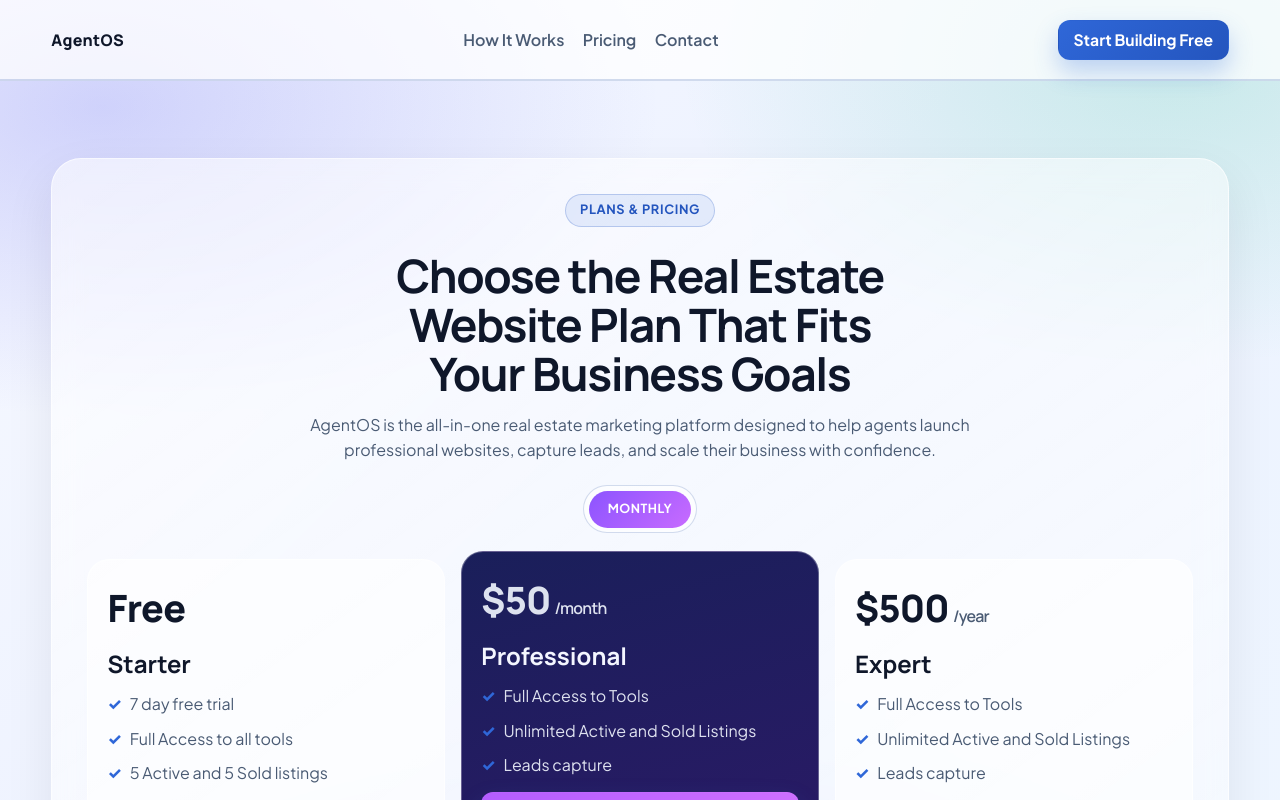
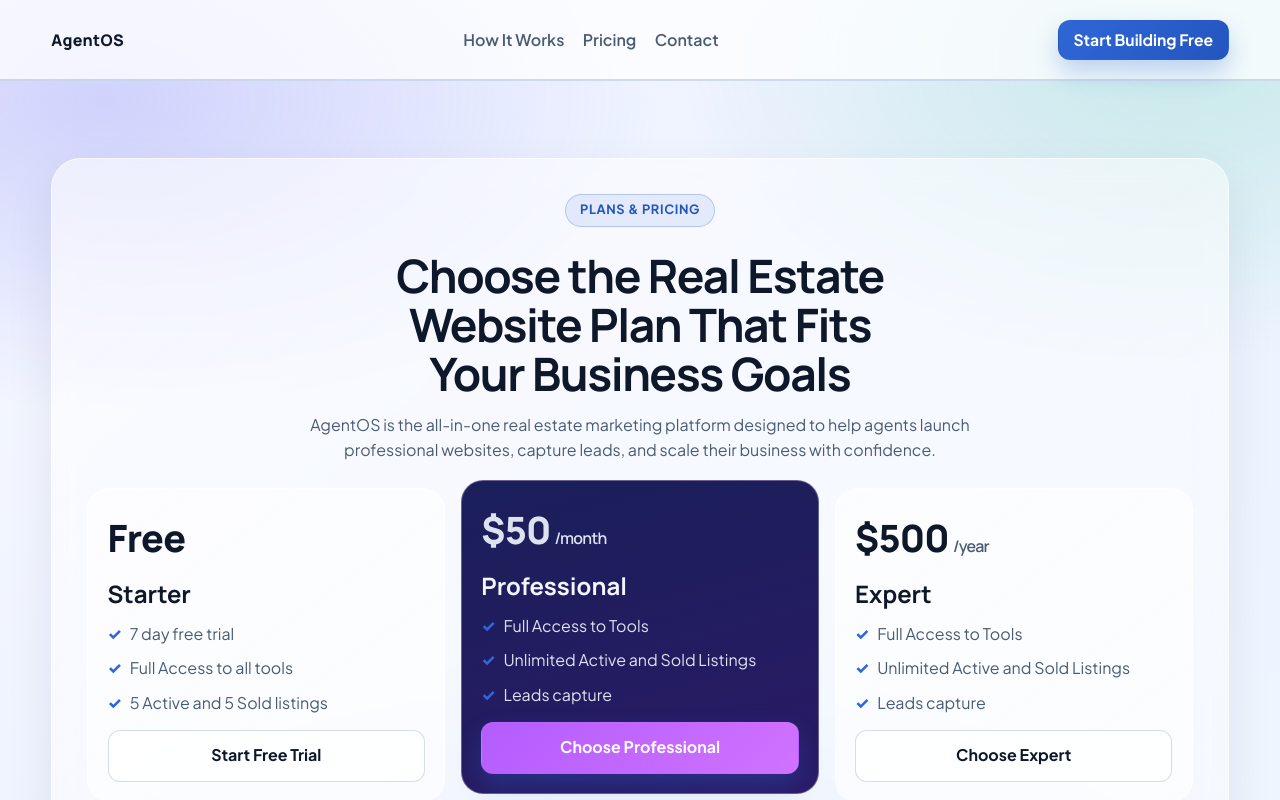
Before and after one commit to xSunnyyy/AgentOS, a Next.js app: page /pricing in a window 1280 px wide. Shown: the top 800 px of the page. Built offline with nearby package versions, Linux system fonts and the light colour scheme.

Commit message:
Remove pricing subscription toggle UI

```diff
--- a/pages/pricing.js
+++ b/pages/pricing.js
@@ -92,9 +92,6 @@ export default function PricingPage() {
                   websites, capture leads, and scale their business with confidence.
                 </p>
 
-                <div className="billing-toggle" aria-label="Subscription type">
-                  <span className="billing-btn is-active">Monthly</span>
-                </div>
               </div>
 
               <div className="pricing-grid">
--- a/styles/globals.css
+++ b/styles/globals.css
@@ -568,34 +568,6 @@ html[data-theme='dark'] .hero-image-wrap {
   color: var(--muted);
 }
 
-.billing-toggle {
-  margin: 1.4rem auto 0;
-  padding: 0.28rem;
-  border-radius: 999px;
-  border: 1px solid var(--stroke);
-  display: inline-flex;
-  gap: 0.4rem;
-  background: color-mix(in oklab, var(--surface) 82%, transparent);
-}
-
-.billing-btn {
-  border: 0;
-  background: transparent;
-  color: var(--muted);
-  font-weight: 700;
-  text-transform: uppercase;
-  letter-spacing: 0.04em;
-  font-size: 0.78rem;
-  padding: 0.55rem 1.2rem;
-  border-radius: 999px;
-  cursor: pointer;
-}
-
-.billing-btn.is-active {
-  color: #fff;
-  background: linear-gradient(135deg, #8c54ff, #c86bff);
-}
-
 .pricing-grid {
   margin-top: 1.6rem;
   display: grid;
```
